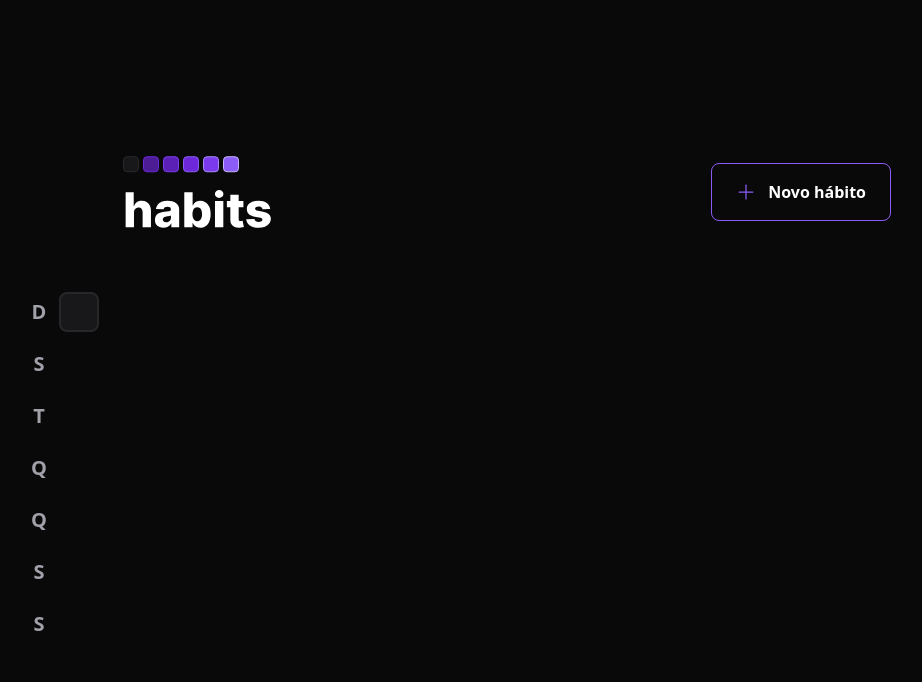
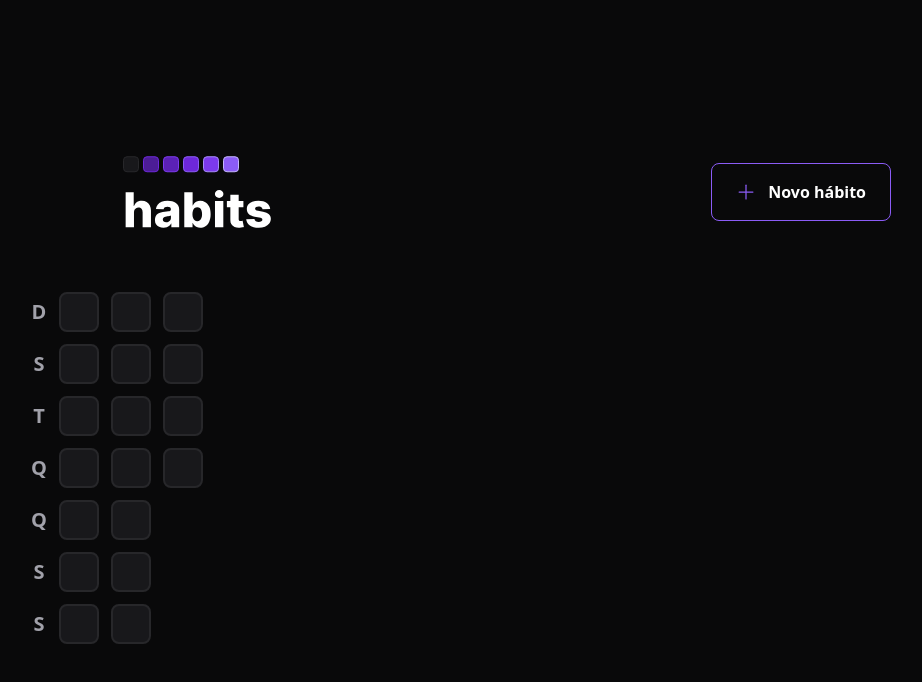
Before and after one commit to MateusJSouza/Habits-NLW, a React (Vite) app in the folder web/: page / in a window 1280 px wide. Shown: the top 682 px of the page, without its empty margins (133-1055 px from the left). Built offline with nearby package versions, Linux system fonts and the light colour scheme.

Commit message:
feat: geração de range de dias

```diff
--- a/web/package.json
+++ b/web/package.json
@@ -9,6 +9,7 @@
     "preview": "vite preview"
   },
   "dependencies": {
+    "dayjs": "^1.11.7",
     "phosphor-react": "^1.4.1",
     "react": "^18.2.0",
     "react-dom": "^18.2.0"
--- a/web/src/components/SummaryTable.tsx
+++ b/web/src/components/SummaryTable.tsx
@@ -1,3 +1,4 @@
+import { generateDatesFromYearBeginning } from '../utils/generate-dates-from-year-beginning';
 import { HabitDay } from './HabitDay';
 
 export function SummaryTable() {
@@ -10,6 +11,8 @@
     'S',
     'S',
   ];
+
+  const summaryDates = generateDatesFromYearBeginning();
 
   return (
     <div className="w-full flex">
@@ -27,7 +30,9 @@
       </div>
 
       <div className="grid grid-rows-7 grid-flow-col gap-3">
-        <HabitDay />
+        {summaryDates.map(date => {
+          return <HabitDay key={date.toString()} />;
+        })}
       </div>
     </div>
   );
--- /dev/null
+++ b/web/src/utils/generate-dates-from-year-beginning.ts
@@ -0,0 +1,17 @@
+import dayjs from 'dayjs';
+
+export function generateDatesFromYearBeginning() {
+  const firstDayOfTheYear = dayjs().startOf('year');
+  const today = new Date();
+
+  const dates = [];
+  let compareDate = firstDayOfTheYear;
+
+  while (compareDate.isBefore(today)) {
+    dates.push(compareDate.toDate());
+    compareDate = compareDate.add(1, 'day');
+  }
+
+  return dates;
+
+}
```
Also changed, not shown: 2 other files (tests, documents, lock files or other folders).
